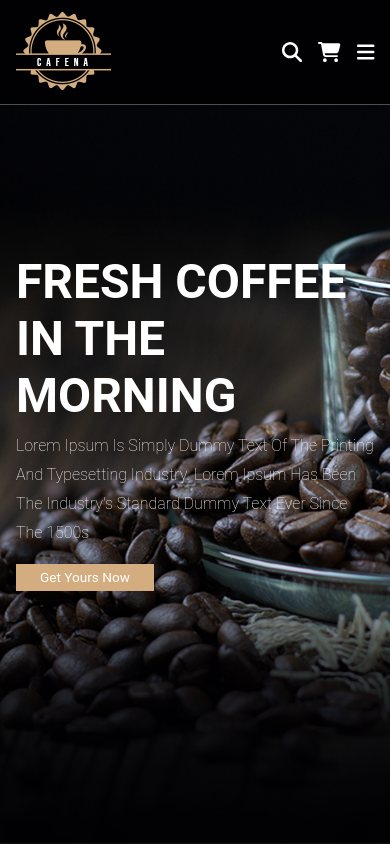
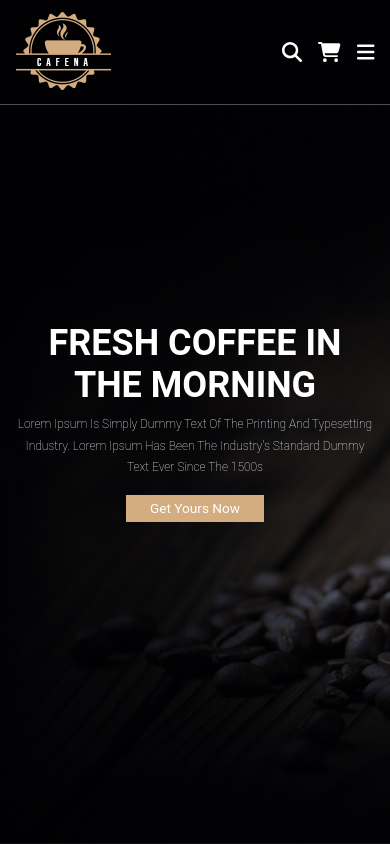
Before and after one commit to j-rayhan/coffee-shop, a Next.js app: page / in a window 390 px wide. Built offline with nearby package versions, Linux system fonts and the light colour scheme.

Commit message:
Home section done(responsive)

```diff
--- a/styles/Home.module.css
+++ b/styles/Home.module.css
@@ -24,3 +24,23 @@
   padding: 1rem 0;
   color: #FCFCFC;
 }
+
+/* ================================>  media queries <========================================== */
+
+@media (max-width:768px){
+
+  .home{
+      background-position: left;
+      justify-content: center;
+      text-align: center;
+    }
+
+    .home .content .title {
+        font-size: 4.5rem;
+    }
+
+    .home .content .text{
+        font-size: 1.5rem;
+    }
+
+}
```
